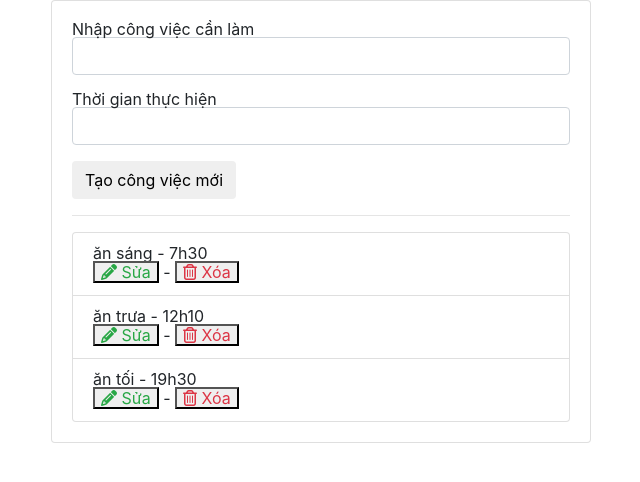
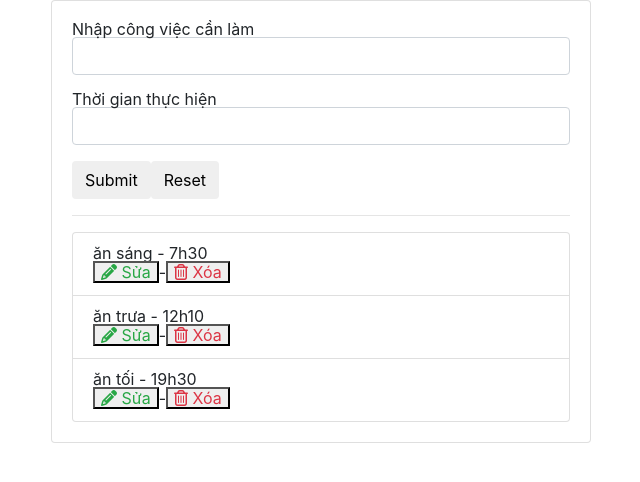
Before and after one commit to tungdinh86/TodoList, a React (Create React App) app: page / in a window 1280 px wide. Shown: the top 482 px of the page, without its empty margins (319-959 px from the left). Built offline with nearby package versions, Linux system fonts and the light colour scheme; the HTML template or start-up script is replaced by a standard one.

Commit message:
Commit Todo list

```diff
--- a/src/App.js
+++ b/src/App.js
@@ -1,12 +1,12 @@
 import React from 'react';
-import TodoList from './Components/TodoList'
+import TodoListMain from './Components/TodoListMain'
 function App() {
 
   return (
     <div className='container'>
       <div className='row  justify-content-center'>
         <div className='col col-6  '>
-          <TodoList />
+          <TodoListMain />
         </div>
       </div>
     </div>
--- /dev/null
+++ b/src/Components/TodoInputBox.js
@@ -0,0 +1,47 @@
+import React from 'react'
+
+class TodoInputBox extends React.Component {
+  constructor(props) {
+    super(props);
+  }
+  render() {
+    return (
+      <>
+        <div className="form-group">
+          <label>Nhập công việc cần làm</label>
+          <input
+            id="txtTitle"
+            className="form-control"
+            type="text"
+            name=""
+            value={this.props.txtTitle}
+            onChange={this.props.txtTitleOnChange} />
+        </div>
+        <div className="form-group">
+          <label>Thời gian thực hiện</label>
+          <input
+            id="txtTime"
+            className="form-control"
+            type="text"
+            name=""
+            value={this.props.txtTime}
+            onChange={this.props.txtTimeOnChange} />
+        </div>
+        <div className="form-group">
+          <input type="button"
+            className="btn btn-default"
+            name='btnSubmit'
+            id='btnSubmit'
+            value="Submit"
+            onClick={this.props.submit} />
+            <input type="button"
+            className="btn btn-default"
+            value="Reset"
+            onClick={this.props.reset} />
+        </div>
+      </>
+    );
+  }
+}
+
+export default TodoInputBox;
--- a/src/Components/TodoList.js
+++ b/src/Components/TodoList.js
@@ -47,18 +47,7 @@ class TodoList extends React.Component {
         return (
             <div className='card'>
                 <div className='card-body'>
-                    <div className="form-group">
-                        <label  >Nhập công việc cần làm</label>
-                        <input id="txtTitle" className="form-control" type="text" name="" value={this.state.txtTitle} onChange={this.txtTitleOnChange}></input>
-                    </div>
-                    <div className="form-group">
-                        <label  >Thời gian thực hiện</label>
-                        <input id="txtTime" className="form-control" type="text" name="" value={this.state.txtTime} onChange={this.txtTimeOnChange}></input>
-                    </div>
 
-                    <div className="form-group">
-                        <input type="button" onClick={this.addTodoitem} className="btn btn-default" name='btnSubmit' id='btnSubmit' value="Tạo công việc mới" />
-                    </div>
                     <hr />
                     <ul className="list-group" id='todolist'>
                         {this.state.todolist.map(item => (
--- /dev/null
+++ b/src/Components/TodoListItems.js
@@ -0,0 +1,30 @@
+import React from 'react'
+import TodoItem from './Todoitem'
+
+class TodoListItems extends React.Component {
+	constructor(props) {
+		super(props);
+	}
+
+	render() {
+		return (
+			<ul className="list-group" id='todolist'>
+				{
+					this.props.todolist.map(
+						item => (
+							<TodoItem
+								key={item.id}
+								id={item.id}
+								title={item.title}
+								time={item.time}
+								editItem={this.props.editItem}
+								deleteItem={this.props.deleteItem} />
+						)
+					)
+				}
+			</ul>
+		);
+	}
+}
+
+export default TodoListItems;
--- /dev/null
+++ b/src/Components/TodoListMain.js
@@ -0,0 +1,136 @@
+import React from 'react'
+import Utilities from '../lib/utilities'
+import TodoInputBox from './TodoInputBox'
+import TodoListItems from './TodoListItems'
+
+class TodoListMain extends React.Component {
+  constructor(props) {
+    super(props);
+    this.state = {
+      txtTitle: '',
+      txtTime: '',
+      currentId: '',
+      todolist: [
+        { id: Utilities.randomKey(), title: 'ăn sáng', time: '7h30' },
+        { id: Utilities.randomKey(), title: 'ăn trưa', time: '12h10' },
+        { id: Utilities.randomKey(), title: 'ăn tối', time: '19h30' },
+      ]
+    }
+    this.txtTitleOnChange = this.txtTitleOnChange.bind(this);
+    this.txtTimeOnChange = this.txtTimeOnChange.bind(this);
+    this.doEditTodoItem = this.doEditTodoItem.bind(this);
+    this.reset = this.reset.bind(this);
+  }
+
+  //txtTitle On Change
+  txtTitleOnChange(event) {
+    this.setState({ txtTitle: event.target.value });
+  }
+
+  //txtTime On Change
+  txtTimeOnChange(event) {
+    this.setState({ txtTime: event.target.value });
+  }
+
+  ///submit: add new item or edit current item
+  submit = () => {
+    if (this.state.txtTime.trim() === '' ||
+      this.state.txtTitle.trim() === '') {
+      alert('Tên công việc và thời gian không được phép để trống!');
+      return;
+    }
+    if (this.state.currentId === '') {
+      // add new todo item
+      const item = {
+        id: Utilities.randomKey(),
+        title: this.state.txtTitle,
+        time: this.state.txtTime
+      };
+      //setState
+      const todolist = [...this.state.todolist, item];
+      this.setState(
+        {
+          txtTitle: '',
+          txtTime: '',
+          currentId: '',
+          todolist: todolist
+        }
+      );
+    }
+    else {
+      // edit todoitem
+      this.doEditTodoItem(this.state.currentId);
+    }
+  }
+
+  // delete item by Id
+  deleteItem = (id) => {
+    let todolist = this.state.todolist.filter(x => x.id !== id);
+    this.setState(
+      {
+        txtTitle: '',
+        txtTime: '',
+        todolist: todolist
+      }
+    );
+  }
+
+  // Edit Todo item by Id
+  editItem = (id) => {
+    let editItem = this.state.todolist.filter(x => x.id === id);
+    this.setState(
+      {
+        txtTitle: editItem[0].title,
+        txtTime: editItem[0].time,
+        currentId: editItem[0].id
+      }
+    );
+  }
+
+  // thực hiện edit item by id
+  doEditTodoItem(id) {
+    const todolist = this.state.todolist;
+    for (let i = 0; i < todolist.length; i++) {
+      if (todolist[i].id === id) {
+        todolist[i].title = this.state.txtTitle;
+        todolist[i].time = this.state.txtTime;
+        break;
+      }
+    }
+    //setStete
+    this.setState({ todolist: todolist });
+  }
+
+  reset = () => {
+    this.setState({
+      txtTitle: '',
+      txtTime: '',
+      currentId: ''
+    });
+  }
+
+  //render
+  render() {
+    return (
+      <div className='card'>
+        <div className='card-body'>
+          <TodoInputBox
+            txtTitle={this.state.txtTitle}
+            txtTime={this.state.txtTime}
+            txtTimeOnChange={this.txtTimeOnChange}
+            submit={this.submit}
+            txtTitleOnChange={this.txtTitleOnChange}
+            reset={this.reset} />
+          <hr />
+          <TodoListItems
+            todolist={this.state.todolist}
+            editItem={this.editItem}
+            deleteItem={this.deleteItem} />
+
+        </div>
+      </div>
+    );
+  }
+}
+
+export default TodoListMain;
--- /dev/null
+++ b/src/Components/Todoitem.js
@@ -0,0 +1,30 @@
+import React from 'react'
+
+class TodoItem extends React.Component {
+  constructor(props) {
+    super(props);
+  }
+
+  render() {
+    return (
+      <li className="list-group-item  "
+        key={this.props.id}>
+        {this.props.title} - {this.props.time}
+        <br />
+        <button
+          className='text text-success'
+          onClick={() => this.props.editItem(this.props.id)}>
+          <i className='fa fa-pencil' /> Sửa
+        </button>
+        <span>-</span>
+        <button
+          className='text text-danger'
+          onClick={() => this.props.deleteItem(this.props.id)}>
+          <i className='fa   fa-trash-o' /> Xóa
+         </button>
+      </li>
+    );
+  }
+}
+
+export default TodoItem;
```
